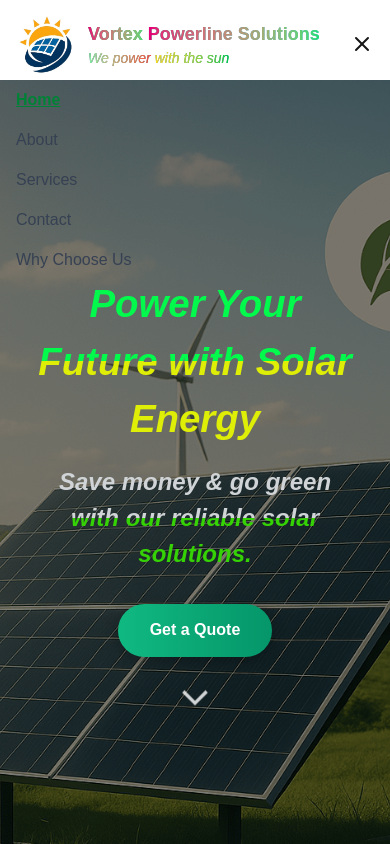
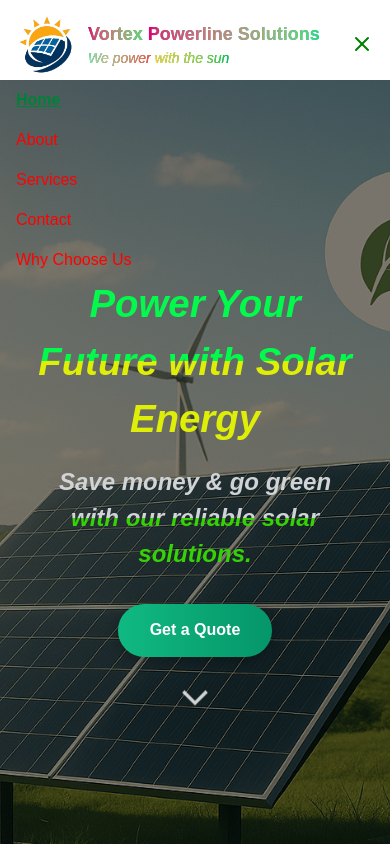
Before and after one commit to Sanjaykumarrangu/new-site, a Next.js app: page / in a window 390 px wide. Both pictures are taken after a click on the button 362 px from the left and 43 px from the top of the page. Shown: the top 844 px of the page. Built offline with nearby package versions, Linux system fonts and the light colour scheme.

Commit message:
changes in responsive

```diff
--- a/src/components/Navbar.tsx
+++ b/src/components/Navbar.tsx
@@ -83,7 +83,7 @@ export default function Navbar() {
         </ul>
 
         {/* Mobile menu button */}
-        <div className="flex items-center gap-3">
+        <div className="flex items-center gap-3" style={{color:"green"}}>
           <button className="md:hidden" onClick={() => setIsOpen(!isOpen)}>
             {isOpen ? <X /> : <Menu />}
           </button>
@@ -92,8 +92,8 @@ export default function Navbar() {
 
       {/* Mobile nav */}
       {isOpen && (
-        <div className="md:hidden px-4 pb-4">
-          <ul className="flex flex-col gap-4 text-gray-700 font-medium">
+        <div className="md:hidden px-4 pb-4 " >
+          <ul className="flex flex-col gap-4 text-gray-700 font-medium " style={{color:"red",}}>
             {navItems.map(({ label, href }) => (
               <li key={href}>
                 <Link
```
